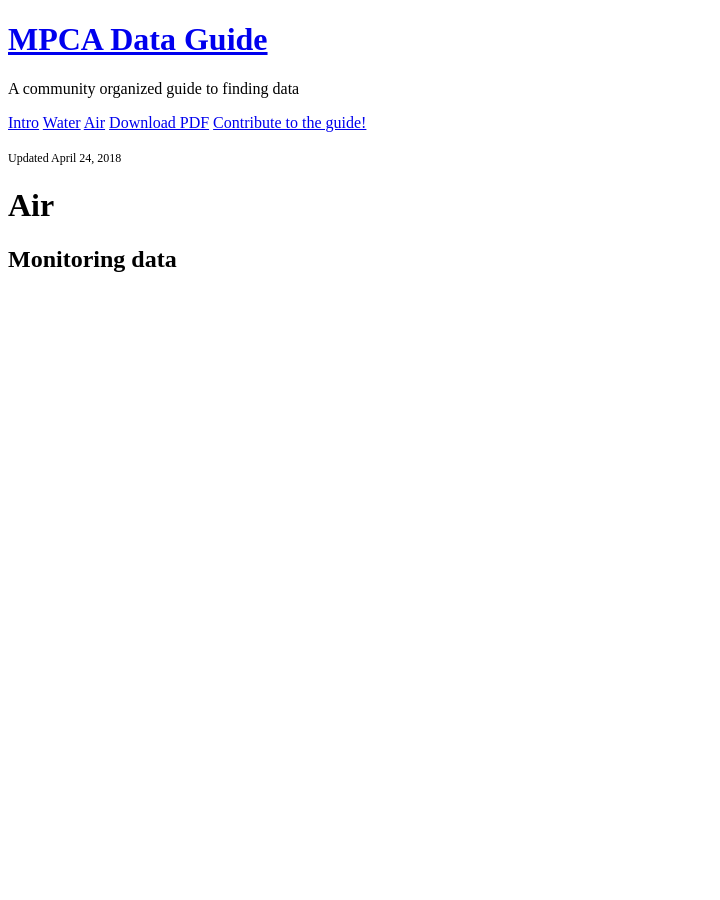
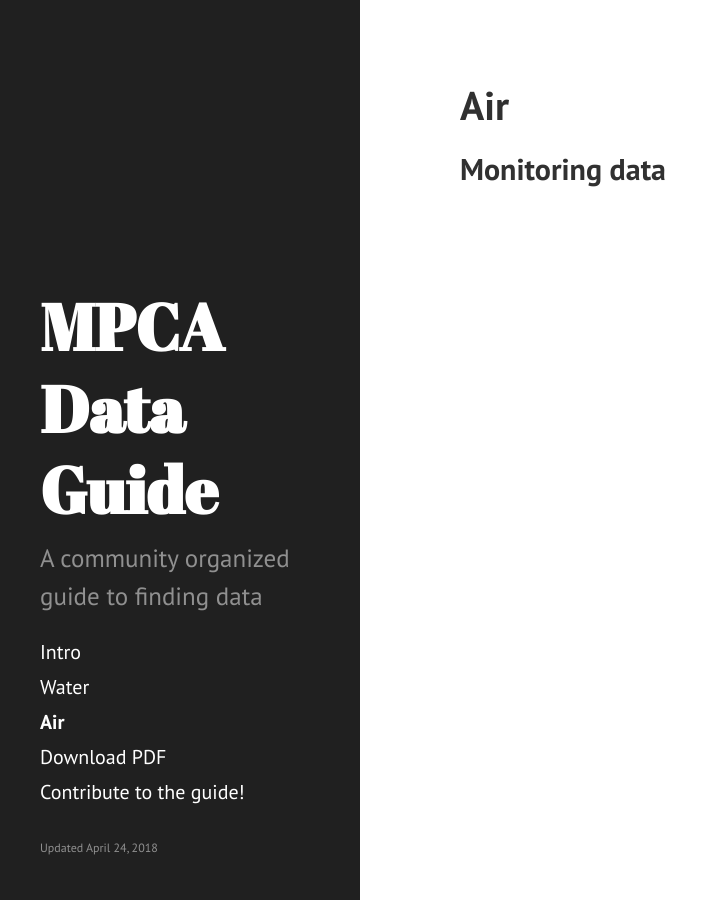
Before and after one commit to kmellick/Data-Guide, a Jekyll site: the page built from pages/02-air.md, in a window 1280 px wide. Shown: the whole page, without its empty margins (0-720 px from the left). Built offline with Jekyll 4.4.1, drawn with Linux system fonts in a browser that asks for light colours.

```diff
--- a/_config.yml
+++ b/_config.yml
@@ -9,7 +9,7 @@ title:            MPCA Data Guide
 tagline:          'Community data guide'
 description:      'A community organized guide to finding data'
 url:              https://MPCA-data.github.io/Data-Guide
-baseurl:          /Data-Guide
+baseurl:          /Data-Guide/
 
 author:
   name:           'MPCA'
```
